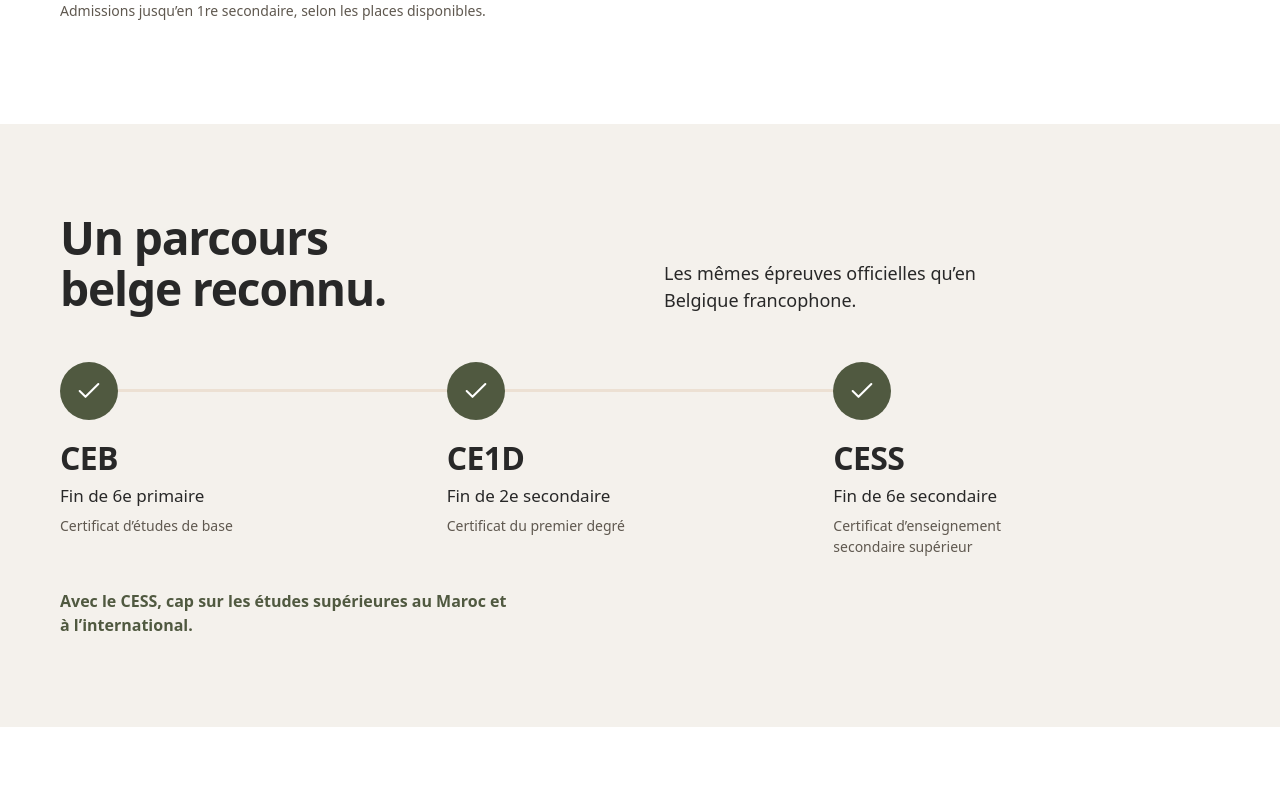
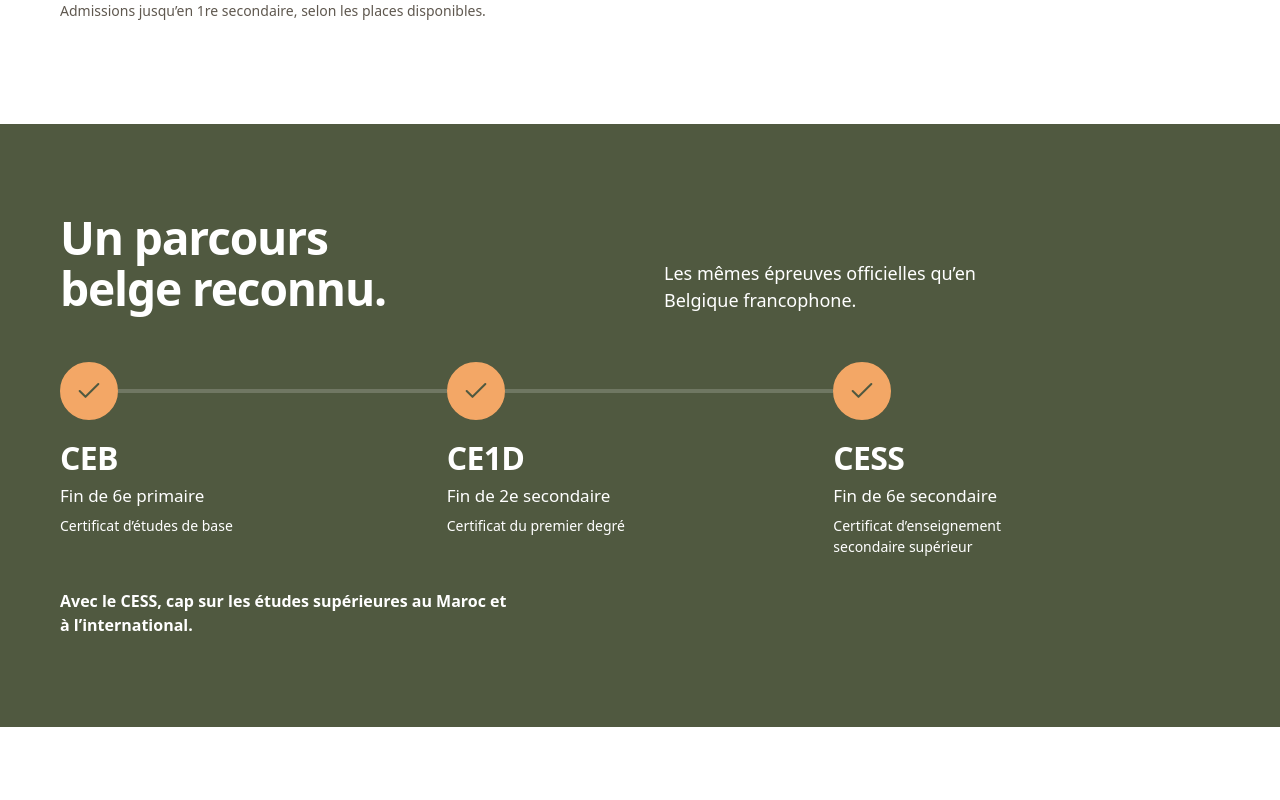
Before and after one commit to AelElz/EBM_Website, a Next.js app: page / in a window 1280 px wide. Shown: the part 3240-4040 px from the top of the page. Built offline with nearby package versions, Linux system fonts and the light colour scheme; no server answers.

Commit message:
Fixed stage hover and keyboard accessibility, font loading, admissions heading wrapping, and the director portrait layout

```diff
--- /dev/null
+++ b/src/components/home/certificate-path.tsx
@@ -0,0 +1,43 @@
+'use client'
+
+import { useEffect, useRef, type ReactNode } from 'react'
+
+/** One viewport-triggered sequence. Server HTML is already the completed, readable path. */
+export function CertificatePath({ children, className }: { children: ReactNode; className: string }) {
+  const ref = useRef<HTMLOListElement>(null)
+
+  useEffect(() => {
+    const element = ref.current
+    if (!element || typeof IntersectionObserver === 'undefined') return
+
+    const preference = window.matchMedia('(prefers-reduced-motion: reduce)')
+    let observer: IntersectionObserver | undefined
+    let played = false
+
+    const sync = () => {
+      observer?.disconnect()
+      if (preference.matches || played) {
+        delete element.dataset.motion
+        return
+      }
+      element.dataset.motion = 'waiting'
+      observer = new IntersectionObserver(([entry]) => {
+        if (!entry.isIntersecting) return
+        played = true
+        element.dataset.motion = 'playing'
+        observer?.disconnect()
+      }, { threshold: 0.45 })
+      observer.observe(element)
+    }
+
+    sync()
+    preference.addEventListener('change', sync)
+    return () => { observer?.disconnect(); preference.removeEventListener('change', sync) }
+  }, [])
+
+  return (
+    <ol ref={ref} className={className} aria-label="Les trois étapes de certification belge">
+      {children}
+    </ol>
+  )
+}
--- a/src/components/home/guarantee.module.css
+++ b/src/components/home/guarantee.module.css
@@ -1,25 +1,79 @@
-.section { padding-block: clamp(64px, 7vw, 100px); background: var(--color-paper); }
+.section {
+  /* Warm orange keeps the requested rail legible on EBM olive (3.70:1). */
+  --certificate-orange: #f3a766;
+  padding-block: clamp(64px, 7vw, 100px);
+  background: var(--color-olive);
+  color: white;
+}
+
 .heading { display: grid; grid-template-columns: 1fr 1fr; gap: 48px; align-items: end; }
 .heading h2 { max-width: 13ch; }
 .heading > p { max-width: 36ch; font-size: 18px; line-height: 1.5; }
 .path { display: grid; grid-template-columns: repeat(3, 1fr); margin-block: 48px 32px; }
-.path li { position: relative; padding-right: 32px; }
-/* This rail expresses the order of actual qualifications. */
-.path li:not(:last-child)::after { content: ''; position: absolute; top: 27px; left: 58px; right: 0; height: 3px; background: var(--color-cream); }
-.node { position: relative; z-index: 1; display: grid; place-items: center; width: 58px; height: 58px; border-radius: 50%; background: var(--color-olive); color: white; }
+.path li { --checkpoint: 0; position: relative; padding-right: 32px; }
+.path li:nth-child(2) { --checkpoint: 1; }
+.path li:nth-child(3) { --checkpoint: 2; }
+
+/* Two actual connections: CEB to CE1D, then CE1D to CESS. */
+.rail { position: absolute; top: 27px; left: 58px; right: 0; height: 4px; background: rgb(255 255 255 / 18%); }
+.railFill { display: block; width: 100%; height: 100%; background: var(--certificate-orange); transform-origin: left center; }
+.node {
+  position: relative;
+  z-index: 1;
+  display: grid;
+  place-items: center;
+  width: 58px;
+  height: 58px;
+  border: 2px solid var(--certificate-orange);
+  border-radius: 50%;
+  color: var(--color-olive);
+}
+.node::before { content: ''; position: absolute; inset: -1px; border-radius: inherit; background: var(--certificate-orange); }
+.node svg { position: relative; }
 .path h3 { margin-top: 20px; font-size: 32px; font-weight: 600; line-height: 1.1; letter-spacing: -.02em; }
 .path p { margin-top: 8px; font-size: 17px; line-height: 1.4; }
-.fullName { display: block; margin-top: 8px; max-width: 29ch; font-size: 14px; line-height: 1.5; color: var(--color-ink-soft); }
-.result { max-width: 60ch; font-size: 16px; line-height: 1.5; font-weight: 600; color: var(--color-olive); }
+.fullName { display: block; margin-top: 8px; max-width: 29ch; font-size: 14px; line-height: 1.5; }
+.result { max-width: 60ch; font-size: 16px; line-height: 1.5; font-weight: 600; }
+
+@media (prefers-reduced-motion: no-preference) {
+  .path[data-motion='waiting'] .railFill { transform: scaleX(0); }
+  .path[data-motion='waiting'] .node::before { transform: scale(0); }
+  .path[data-motion='waiting'] .node { color: white; }
+
+  .path[data-motion='playing'] .railFill {
+    animation: connect-across 850ms linear both;
+    animation-delay: calc(var(--checkpoint) * 1s + 150ms);
+  }
+  .path[data-motion='playing'] .node::before {
+    animation: reach-checkpoint 300ms cubic-bezier(.16, 1, .3, 1) both;
+    animation-delay: calc(var(--checkpoint) * 1s);
+  }
+  .path[data-motion='playing'] .node svg {
+    animation: checkpoint-ink 150ms linear both;
+    animation-delay: calc(var(--checkpoint) * 1s + 100ms);
+  }
+}
+
+@keyframes connect-across { from { transform: scaleX(0); } to { transform: scaleX(1); } }
+@keyframes connect-down { from { transform: scaleY(0); } to { transform: scaleY(1); } }
+@keyframes reach-checkpoint { from { transform: scale(0); } to { transform: scale(1); } }
+@keyframes checkpoint-ink { from { color: white; } to { color: var(--color-olive); } }
+
 @media (max-width: 47.99rem) {
   .heading { grid-template-columns: 1fr; gap: 20px; }
   .heading > p { font-size: 17px; }
   .path { grid-template-columns: 1fr; margin-block: 32px 24px; gap: 0; }
   .path li { display: grid; grid-template-columns: 48px 1fr; gap: 20px; padding: 0 0 28px; }
   .path li:last-child { padding-bottom: 0; }
-  .path li:not(:last-child)::after { top: 48px; bottom: 0; left: 23px; right: auto; width: 3px; height: auto; }
+  .rail { top: 48px; bottom: 0; left: 22px; right: auto; width: 4px; height: auto; }
+  .railFill { transform-origin: center top; }
   .node { width: 48px; height: 48px; }
   .path h3 { margin-top: 0; font-size: 28px; }
   .path p { margin-top: 4px; font-size: 16px; }
   .fullName { margin-top: 5px; max-width: 30ch; }
 }
+
+@media (max-width: 47.99rem) and (prefers-reduced-motion: no-preference) {
+  .path[data-motion='waiting'] .railFill { transform: scaleY(0); }
+  .path[data-motion='playing'] .railFill { animation-name: connect-down; }
+}
--- a/src/components/home/guarantee.tsx
+++ b/src/components/home/guarantee.tsx
@@ -3,6 +3,7 @@ import { Check } from 'lucide-react'
 import { guarantee } from '@/content/home-details'
 import { Container } from '@/components/ui/container'
 
+import { CertificatePath } from './certificate-path'
 import styles from './guarantee.module.css'
 
 /** One connected diagram, instead of the former eight-row institutional table. */
@@ -16,9 +17,14 @@ export function Guarantee() {
           </h2>
           <p>{guarantee.text}</p>
         </div>
-        <ol className={styles.path} aria-label="Les trois étapes de certification belge">
-          {guarantee.milestones.map((step) => (
+        <CertificatePath className={styles.path}>
+          {guarantee.milestones.map((step, index) => (
             <li key={step.code}>
+              {index < guarantee.milestones.length - 1 && (
+                <span aria-hidden="true" className={styles.rail}>
+                  <span className={styles.railFill} />
+                </span>
+              )}
               <span className={styles.node}><Check aria-hidden="true" size={28} strokeWidth={1.75} /></span>
               <div>
                 <h3>{step.code}</h3>
@@ -27,7 +33,7 @@ export function Guarantee() {
               </div>
             </li>
           ))}
-        </ol>
+        </CertificatePath>
         <p className={styles.result}>{guarantee.result}</p>
       </Container>
     </section>
```
Also changed, not shown: 4 other files (tests, documents, lock files or other folders).
